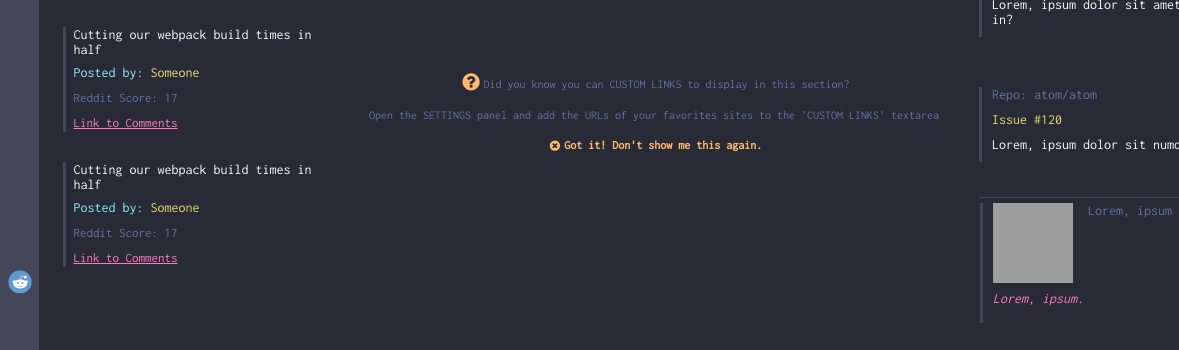
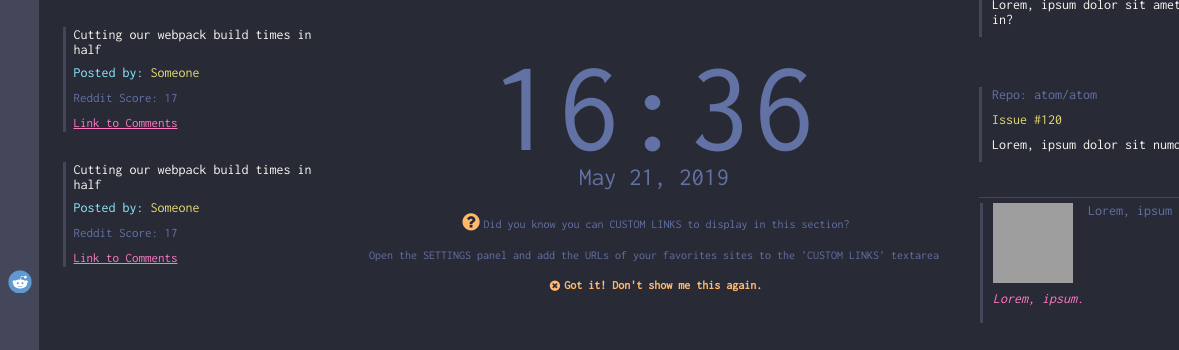
Before and after one commit to LaasriNadia/Initab-Chrome-New-Tab-Extension, a plain HTML site: page index.html in a window 1280 px wide. Shown: the part 343-693 px from the top of the page, 101-1280 px from the left. Drawn offline with Linux system fonts and the light colour scheme; grey boxes are pictures that could not be loaded.

Commit message:
time added

```diff
--- a/index.html
+++ b/index.html
@@ -206,7 +206,10 @@
           </li>
         </ul>
         <div class="time">
-          <div class="dynamic-time"></div>
+          <div class="dynamic-time">
+            <div class="date"></div>
+            <div class="dateString"></div>
+          </div>
           <p class="purple">
             <i class="fa fa-question-circle"></i> Did you know you can CUSTOM
             LINKS to display in this section?
@@ -260,5 +263,7 @@
         </div>
       </section>
     </div>
+
+    <script src="index.js"></script>
   </body>
 </html>
--- /dev/null
+++ b/index.js
@@ -0,0 +1,17 @@
+const time = document.querySelector('.dynamic-time');
+const dateClass = document.querySelector('.date');
+const dateStringClass = document.querySelector('.dateString');
+
+function clockTick() {
+    const date = new Date();
+    const hours = date.getHours();
+    const minutes = (date.getMinutes() < 10 ? '0' : '') + date.getMinutes();
+    let dateString = date.toDateString().slice(4);
+    dateString = dateString.slice(0, 6) + ',' + dateString.slice(6);
+    dateClass.innerHTML = `${hours}:${minutes} `;
+    dateStringClass.innerHTML = `${dateString}`;
+
+}
+
+/* test.slice(0,7) + ',' +test.slice(7) */
+setInterval(clockTick, 1000);
--- a/style.css
+++ b/style.css
@@ -613,7 +613,7 @@ i {
 /*time section*/
 .time {
   position: relative;
-  top: 400px;
+  top: 450px;
   font-size: 12px;
   line-height: 20px;
   display: flex;
@@ -621,7 +621,18 @@ i {
   justify-content: center;
   text-align: center;
 }
-
+.dynamic-time {
+  bottom: 10px;
+  position: relative;
+  color: var(--main-opacPurple-color);
+}
+.date {
+  font-size: 130px;
+}
+.dateString {
+  margin-top: 50px;
+  font-size: 25px;
+}
 .time .purple {
   color: var(--main-opacPurple-color);
 }
```
